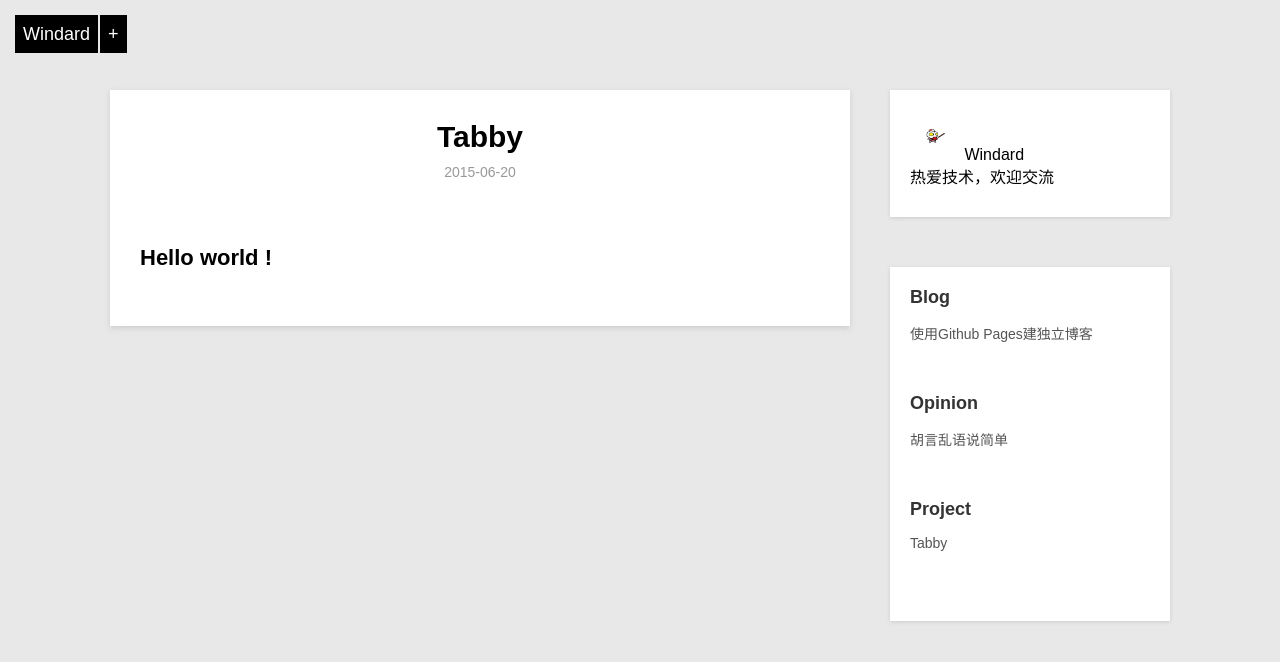
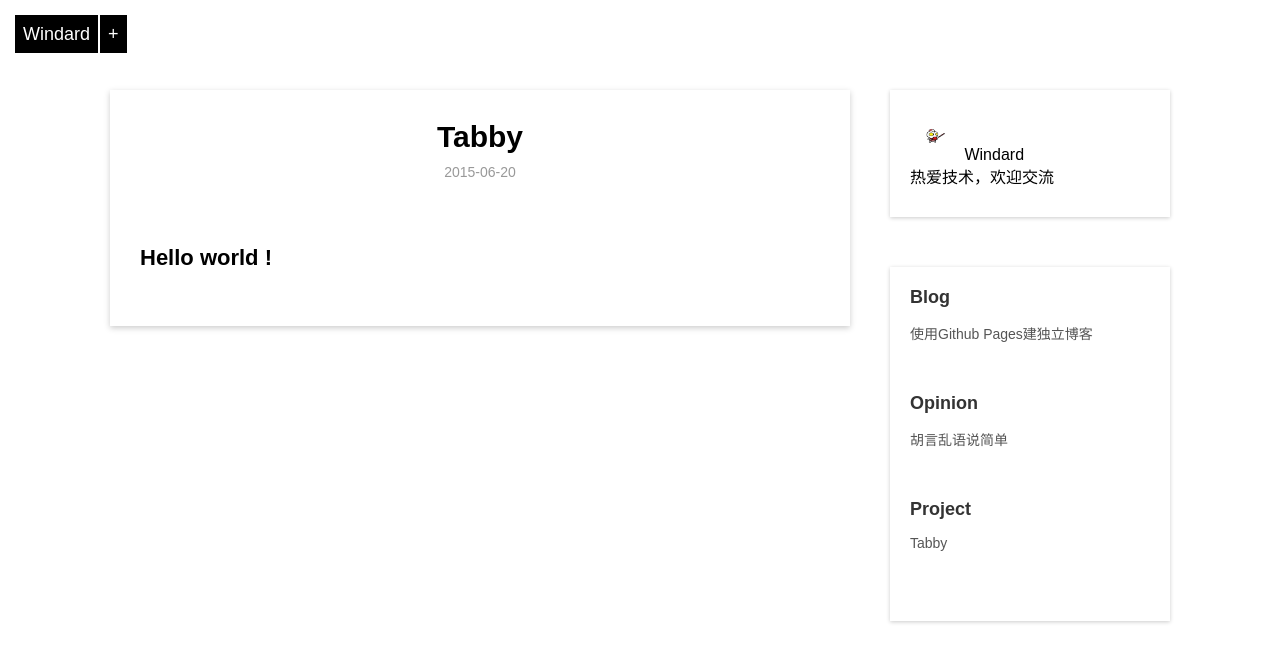
Before and after one commit to windard/windard.com, a Jekyll site: the page built from _posts/project/2015-06-20-hello-world.md, in a window 1280 px wide. Shown: the top 662 px of the page. Built offline with Jekyll 4.4.1, drawn with Linux system fonts in a browser that asks for light colours; Markdown is read by kramdown in place of the engine named in the settings.

Commit message:
some cahnge

```diff
--- a/_layouts/default.html
+++ b/_layouts/default.html
@@ -5,7 +5,7 @@
     * Author: Yang Wenqiang
     -->
     <meta charset="utf-8" />
-    <title>{% if page.title %}{{ page.title }} | {% endif %}{{ site.title }}</title>
+    <title>{% if page.title %}{{ page.title }} | {% endif %}Simple and Interesting</title>
     <meta name="author" content="Windard" />
     <meta name="renderer" content="webkit">
     <meta name="description" content="Windard's simple Blog web" />
--- a/_layouts/post.html
+++ b/_layouts/post.html
@@ -4,7 +4,7 @@
 
 <link rel="stylesheet" href="/js/prettify/prettify.css" />
 <style type="text/css">
-    body { background:#e8e8e8; }
+    body { background:#fff; }
     @media screen and (max-width: 750px){
         body { background:#fff; }
     }
--- a/css/default.css
+++ b/css/default.css
@@ -1,6 +1,6 @@
 /**
  * Author:           Windard
- * Contact:          www.wenqiangyang.com
+ * Contact:         simple.wenqiangyang.com
  */
 
 /* 重置浏览器CSS */
@@ -35,8 +35,6 @@
 body {font-family: "微软雅黑","Arial","Helvetica","sans-serif";font-size:16px;}
 a {color:#4A75B5;text-decoration:none;outline:none;}
 a:hover {text-decoration:underline}
-a.external {padding-right:13px;background:url('/images/icons.gif') no-repeat right 1px;}
-a.external:hover {background-position:right -15px;}
 .entry-title,.entry-title a {font-size:30px;font-weight:bold;margin-bottom:6px;color:#000;text-align:center;word-wrap: break-word;}
 .entry-title a:hover {text-decoration:none;}
 .entry-date {text-align:center;color:#999;margin-bottom:60px;font-size:14px;}
```
Also changed, not shown: images/external_link.gif (deleted), images/external_link_on.gif (deleted), images/icons.gif (deleted).
